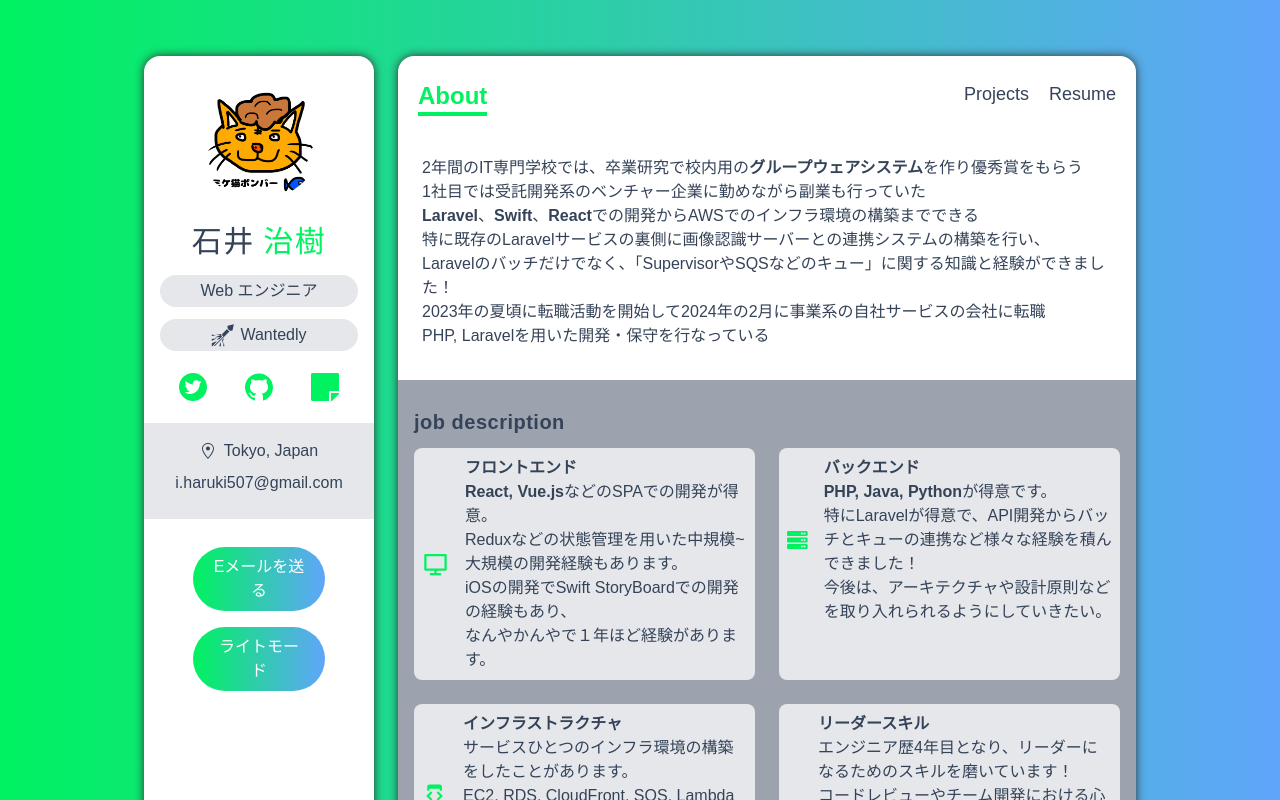
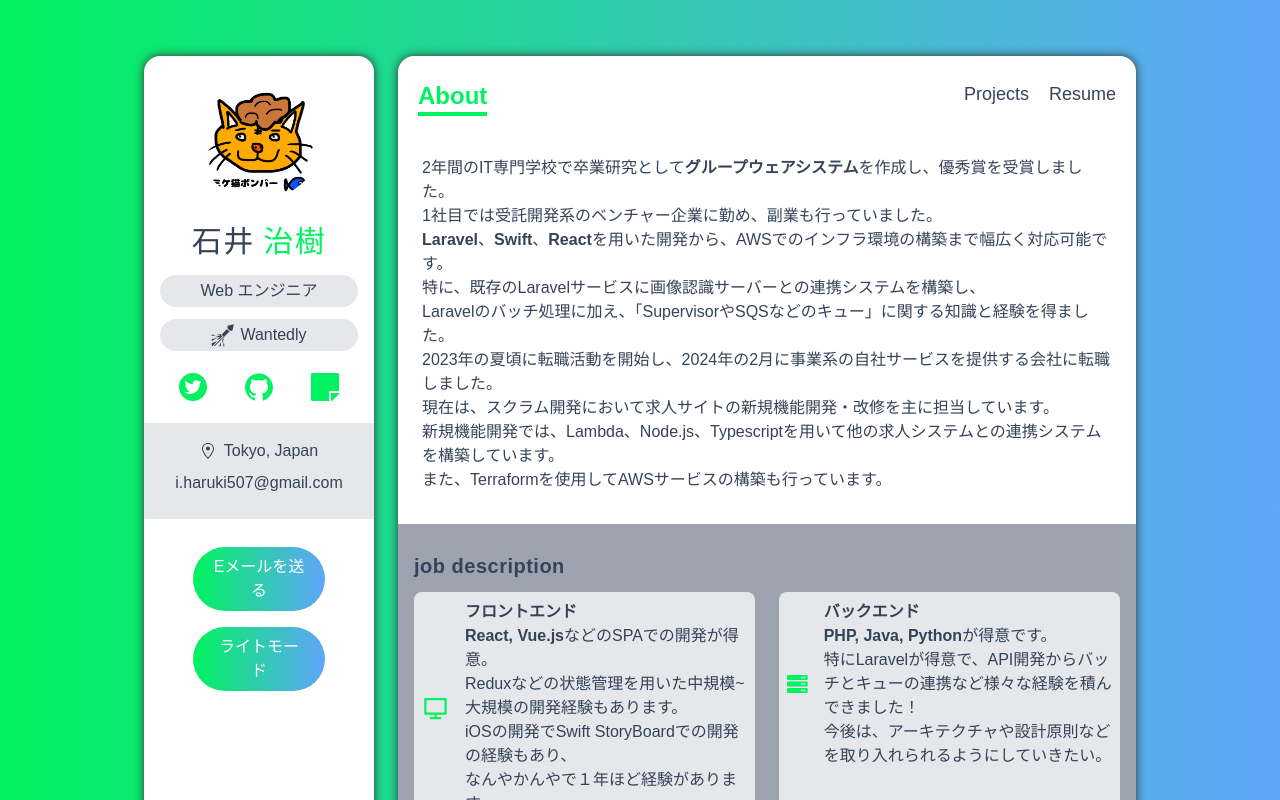
Before and after one commit to haru507/mikeneko-507, a Next.js app: page / in a window 1280 px wide. Shown: the top 800 px of the page. Built offline with nearby package versions, Linux system fonts and the light colour scheme.

Commit message:
feat:about文を一部追加

```diff
--- a/pages/index.tsx
+++ b/pages/index.tsx
@@ -6,14 +6,16 @@ import React from "react";
 const index = ({endpoint}) => {
   return (
     <div className="flex flex-col flex-grow px-6 pt-1">
-      <h5 className="my-3 font-medium leading-normal">
-        2年間のIT専門学校では、卒業研究で校内用の<b>グループウェアシステム</b>を作り優秀賞をもらう<br />
-        1社目では受託開発系のベンチャー企業に勤めながら副業も行っていた<br />
-        <b>Laravel</b>、<b>Swift</b>、<b>React</b>での開発からAWSでのインフラ環境の構築までできる<br />
-        特に既存のLaravelサービスの裏側に画像認識サーバーとの連携システムの構築を行い、<br />
-        Laravelのバッチだけでなく、「SupervisorやSQSなどのキュー」に関する知識と経験ができました！<br />
-        2023年の夏頃に転職活動を開始して2024年の2月に事業系の自社サービスの会社に転職<br />
-        PHP, Laravelを用いた開発・保守を行なっている
+       <h5 className="my-3 font-medium leading-normal">
+        2年間のIT専門学校で卒業研究として<b>グループウェアシステム</b>を作成し、優秀賞を受賞しました。<br />
+        1社目では受託開発系のベンチャー企業に勤め、副業も行っていました。<br />
+        <b>Laravel</b>、<b>Swift</b>、<b>React</b>を用いた開発から、AWSでのインフラ環境の構築まで幅広く対応可能です。<br />
+        特に、既存のLaravelサービスに画像認識サーバーとの連携システムを構築し、<br />
+        Laravelのバッチ処理に加え、「SupervisorやSQSなどのキュー」に関する知識と経験を得ました。<br />
+        2023年の夏頃に転職活動を開始し、2024年の2月に事業系の自社サービスを提供する会社に転職しました。<br />
+        現在は、スクラム開発において求人サイトの新規機能開発・改修を主に担当しています。<br />
+        新規機能開発では、Lambda、Node.js、Typescriptを用いて他の求人システムとの連携システムを構築しています。<br />
+        また、Terraformを使用してAWSサービスの構築も行っています。
       </h5>
       <div
         className="flex-grow p-4 mt-5 bg-gray-400 dark:bg-dark-100"
```
